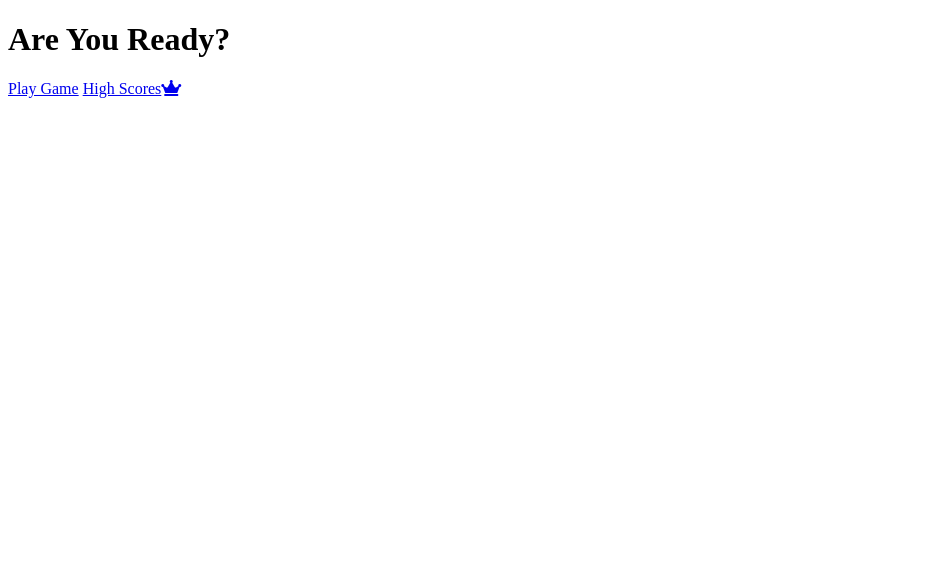
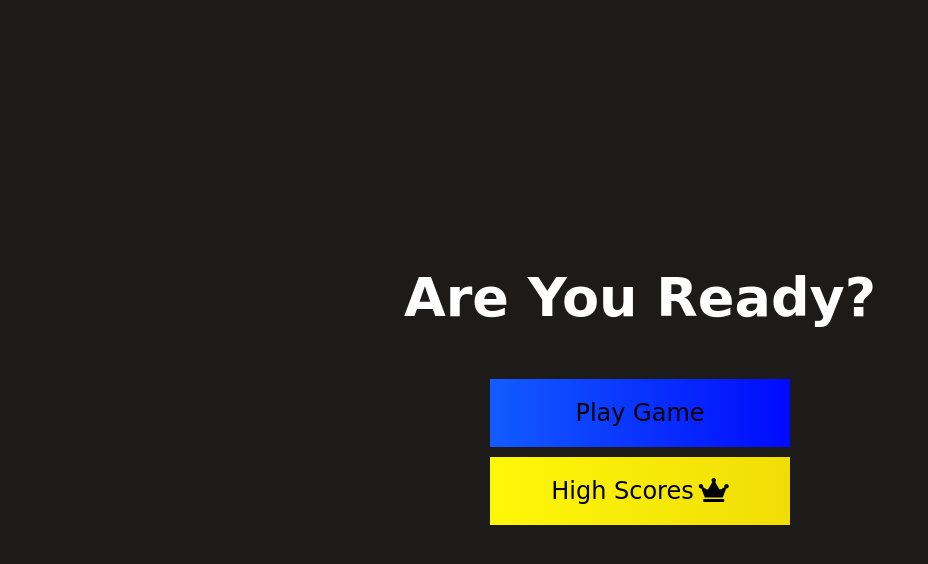
Before and after one commit to nipun140/quiztime, a plain HTML site: page index.html in a window 1280 px wide. Shown: the whole page, without its empty margins (0-928 px from the left). Drawn offline with Linux system fonts and the light colour scheme; the site is published under a folder, as on GitHub Pages, so addresses that start at the root find nothing; a web font is replaced by a local one.

Commit message:
added files

```diff
--- a/index.html
+++ b/index.html
@@ -11,18 +11,18 @@
         integrity="sha512-iBBXm8fW90+nuLcSKlbmrPcLa0OT92xO1BIsZ+ywDWZCvqsWgccV3gFoRBv0z+8dLJgyAHIhR35VZc2oM/gI1w=="
         crossorigin="anonymous" referrerpolicy="no-referrer" />
     <!-- stylesheet  -->
-    <link rel="stylesheet" href="/css/index.css">
+    <link rel="stylesheet" href="css/index.css">
 </head>
 
 <body>
     <div class="container">
         <div id="home" class="flex-column flex-center">
             <h1>Are You Ready?</h1>
-            <a href="/game.html" class="btn">Play Game</a>
-            <a href="/leaderboard.html" id="highscore-btn" class="btn">High Scores<i class="fas fa-crown"></i></a>
+            <a href="game.html" class="btn">Play Game</a>
+            <a href="leaderboard.html" id="highscore-btn" class="btn">High Scores<i class="fas fa-crown"></i></a>
         </div>
     </div>
-    <script src="/index.js"></script>
+    <script src="index.js"></script>
 </body>
 
 </html>
```
